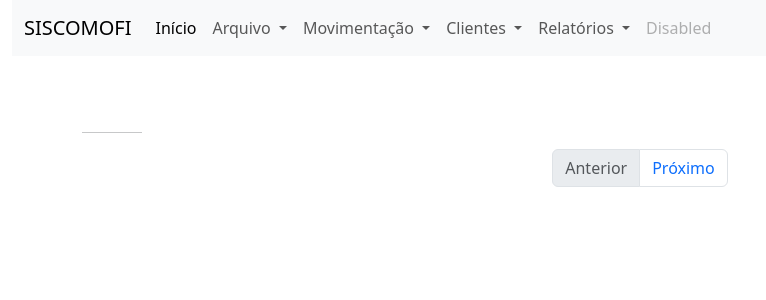
After one commit to AlbertoAlfredo/siscomofi, a Flask app: page /clientes_lista in a window 1280 px wide. The commit adds this page. Shown: the top 300 px of the page, without its empty margins (0-766 px from the left). Run offline with Flask 3, Linux system fonts and the light colour scheme; data that the repository does not hold is empty; some libraries are stand-ins or nearby versions.

Commit message:
Terminado lista de clientes, com paginação funcional

```diff
--- a/database.py
+++ b/database.py
@@ -45,10 +45,37 @@ def get_clientes():
     # Busca e retorna todos os clientes do banco de dados.
     conexao = get_conexao()
     cursor = conexao.cursor()
-    cursor.execute("SELECT id, nome_cliente FROM clientes ORDER BY nome_cliente")
+    cursor.execute("SELECT id, nome_cliente, cpf_cnpj FROM clientes ORDER BY nome_cliente")
     clientes = cursor.fetchall()
     conexao.close()
     return clientes
+
+def get_clientes_paginados(page, per_page=10):
+    #Busca uma 'página' específica de clientes do banco de dados.
+    offset = (page - 1) * per_page
+    conexao = sqlite3.connect('siscomofi.db')
+    conexao.row_factory = sqlite3.Row # Facilita o acesso aos dados
+    cursor = conexao.cursor()
+
+    query = f"SELECT id, nome_cliente, cpf_cnpj FROM clientes ORDER BY nome_cliente LIMIT {per_page} OFFSET {offset}"
+    cursor.execute(query)
+
+    clientes = cursor.fetchall()
+    conexao.close()
+    return clientes
+
+def count_total_clientes():
+    #Conta o número total de clientes no banco.
+    conexao = sqlite3.connect('siscomofi.db')
+    cursor = conexao.cursor()
+
+    query = "SELECT COUNT(id) FROM clientes"
+    cursor.execute(query)
+
+    total = cursor.fetchone()[0] # Pega o primeiro valor da primeira linha
+    conexao.close()
+    return total
+
 
 def get_cliente_por_id(id_cliente):
     # Busca e retorna os dados de um cliente específico pelo seu ID
@@ -56,7 +83,7 @@ def get_cliente_por_id(id_cliente):
     # Usar row_factory para retornar resultados como dicionários
     conexao.row_factory = sqlite3.Row
     cursor = conexao.cursor()
-    cursor.execute("SELECT * FROM clientes WHERE id = ?", (id_cliente,))
+    cursor.execute(f"SELECT * FROM clientes WHERE id = {id_cliente}")
     cliente = cursor.fetchone()
     conexao.close()
     return cliente # Retorna um objeto tipo Row (acessível como um dicionário) ou None
@@ -104,6 +131,6 @@ def deletar_cliente(id_cliente):
     #Deleta um cliente do banco de dados.
     conexao = get_conexao()
     cursor = conexao.cursor()
-    cursor.execute("DELETE FROM clientes WHERE id = ?", (id_cliente,))
+    cursor.execute(f"DELETE FROM clientes WHERE id = {id_cliente}")
     conexao.commit()
     conexao.close()
--- a/main.py
+++ b/main.py
@@ -2,7 +2,7 @@ import webview
 from flask import Flask, render_template, redirect, url_for, request
 import database
 import os
-import jinja2
+import math
 
 
 app = Flask(__name__)
@@ -23,7 +23,7 @@ def home():
     return render_template("index.html")
 
 @app.route("/clientes-cadastro", methods=['GET', 'POST'])
-def cadastro():
+def clientes_cadastro():
     if request.method == "POST":
 
         cliente = {
@@ -47,7 +47,21 @@ def cadastro():
     else:
         return render_template("clientes-cadastro.html")
 
+@app.route("/clientes_lista", methods=['GET'])
+def clientes_lista():
+    page = request.args.get('page', 1, type=int)
+    ITENS_POR_PAGINA = 10
+    clientes_da_pagina = database.get_clientes_paginados(page, ITENS_POR_PAGINA)
+    total_clientes = database.count_total_clientes()
+    total_paginas = math.ceil(total_clientes / ITENS_POR_PAGINA)
 
+    return render_template("clientes-lista.html",
+                           clientes = clientes_da_pagina,
+                           pagina_atual = page,
+                           total_paginas = total_paginas
+                           )
+    # clientes_lista = database.get_clientes()
+    # return render_template("clientes-lista.html", clientes = clientes_lista)
 
 if __name__ == "__main__":
     # Garante que o banco de dados e as tabelas existam
--- a/templates/base.html
+++ b/templates/base.html
@@ -58,7 +58,7 @@
                         </a>
                         <ul class="dropdown-menu">
                             <li><a class="dropdown-item" href="/clientes-cadastro">Cadastro</a></li>
-                            <li><a class="dropdown-item" href="#">02</a></li>
+                            <li><a class="dropdown-item" href="/clientes_lista">Listar</a></li>
                             <li><a class="dropdown-item" href="#">03</a></li>
                         </ul>
                     </li>
@@ -94,4 +94,11 @@
 </body>
 <script src="{{url_for('static', filename='node_modules/bootstrap/dist/js/bootstrap.bundle.js')}}"></script>
 <script src="{{url_for('static', filename='phone-mask.js')}}"></script>
+<style>
+      body {
+        -webkit-user-select: text; /* Para compatibilidade com o motor do Chrome/Safari */
+        -ms-user-select: text; /* Para compatibilidade com o motor da Microsoft */
+        user-select: text; /* O padrão */
+      }
+</style>
 </html>
--- /dev/null
+++ b/templates/clientes-lista.html
@@ -0,0 +1,42 @@
+{% extends "base.html" %}
+
+{% block content %}
+
+<div class="container">
+    <ul class="list-group">
+
+        {% for id, nome, cpf in clientes %}
+        <hr>
+        <li id="cliente--{{id}}" style="text-align: justify"> Nome: {{nome}} - CPF/CNPJ: {{ cpf }} <button type="button" class="btn btn-primary">Editar</button> <button type="button" class="btn btn-danger">Apagar</button> </li>
+        {% endfor %}
+
+    </ul>
+
+    <hr width="60px">
+
+    <nav aria-label="Navegação das páginas">
+      <ul class="pagination justify-content-center">
+
+        <!-- Botão "Anterior" -->
+        <li class="page-item {% if pagina_atual == 1 %}disabled{% endif %}">
+          <a class="page-link" href="{{ url_for('clientes_lista', page=pagina_atual-1) }}">Anterior</a>
+        </li>
+
+        <!-- Links para cada página -->
+        {% for p in range(1, total_paginas + 1) %}
+            <li class="page-item {% if p == pagina_atual %}active{% endif %}">
+                <a class="page-link" href="{{ url_for('clientes_lista', page=p) }}">{{ p }}</a>
+            </li>
+        {% endfor %}
+
+        <!-- Botão "Próximo" -->
+        <li class="page-item {% if pagina_atual == total_paginas %}disabled{% endif %}">
+          <a class="page-link" href="{{ url_for('clientes_lista', page=pagina_atual+1) }}">Próximo</a>
+        </li>
+
+      </ul>
+    </nav>
+</div>
+
+
+{% endblock %}
```
Also changed, not shown: templates/clientes-cadastro.html (+45 -33 lines).
